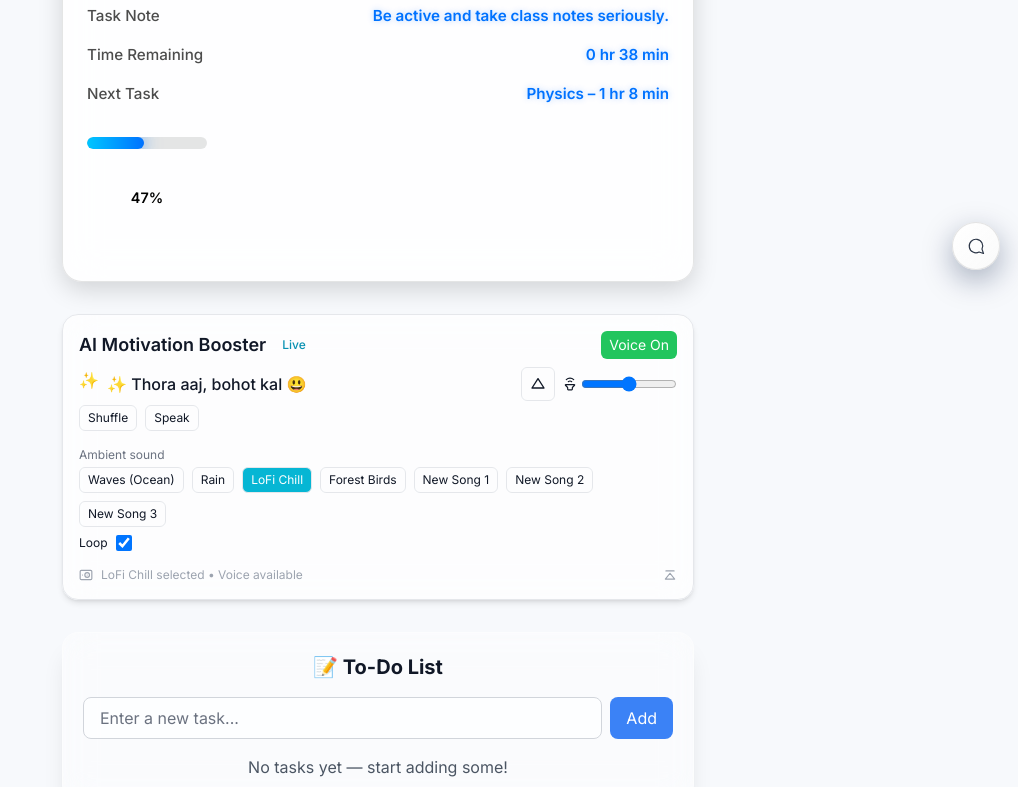
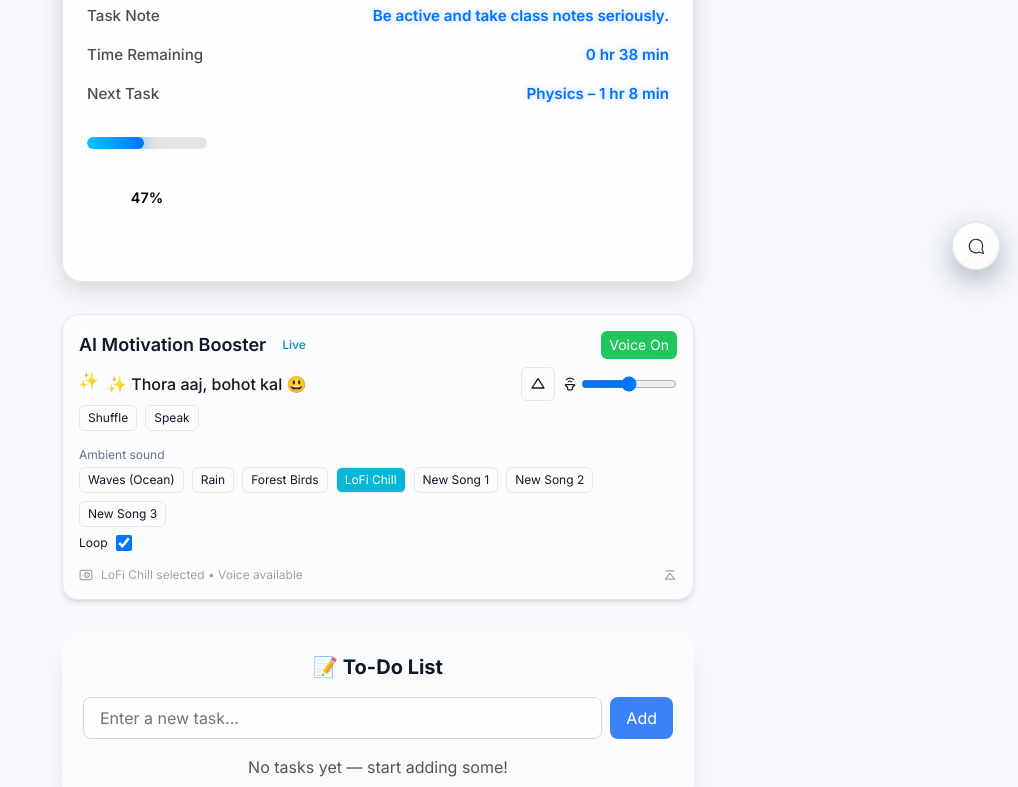
Before and after one commit to techai342/schoolwork, a React (Vite) app: page / in a window 1280 px wide. Shown: the part 512-1299 px from the top of the page, without its empty margins (262-1280 px from the left). Built offline with nearby package versions, Linux system fonts and the light colour scheme.

Commit message:
Update MotivationBooster.jsx

```diff
--- a/src/components/MotivationBooster.jsx
+++ b/src/components/MotivationBooster.jsx
@@ -1,15 +1,9 @@
 import React, { useEffect, useMemo, useRef, useState } from "react";
-import motivations from "../data/motivations"; // your Roman-Urdu list
+import motivations from "../data/motivations";
 import { Play, Pause, Volume2, Speaker, SkipForward } from "lucide-react";
 
-/**
- * MotivationBooster
- * - Random motivational message with emoji + subtle animation
- * - Text-to-Speech (voice speak)
- * - Audio player for Nature/LoFi sounds (waves, rain, lofi, forest, etc.)
- */
 export default function MotivationBooster() {
-  // Theme detection
+  // --- Theme detection ---
   const [theme, setTheme] = useState(
     typeof window !== "undefined" ? localStorage.getItem("theme") || "light" : "light"
   );
@@ -23,50 +17,25 @@ export default function MotivationBooster() {
 
   const isDark = theme === "dark";
 
-  // Pick a random quote on mount
+  // --- Random motivation message ---
   const [quoteIndex, setQuoteIndex] = useState(() =>
     Math.floor(Math.random() * motivations.length)
   );
 
-  // Emoji pool
   const emojiPool = useMemo(() => ["🌊", "☕", "🌿", "🔥", "💪", "✨", "🌟"], []);
-
-  // Compute message
   const message = useMemo(() => {
     const q = motivations[quoteIndex] || "Aaj ka ek goal complete karo ✅";
     const e = emojiPool[Math.floor(Math.random() * emojiPool.length)];
     return `${e}  ${q}`;
   }, [quoteIndex, emojiPool]);
 
-  // Speech (TTS) state
+  // --- Text-to-Speech (TTS) ---
   const [speaking, setSpeaking] = useState(false);
   const [ttsEnabled, setTtsEnabled] = useState(true);
   const [rate, setRate] = useState(1);
   const [pitch, setPitch] = useState(1);
   const utterRef = useRef(null);
 
-  // Audio state
-  const audioRef = useRef(null);
-  const [audioPlaying, setAudioPlaying] = useState(false);
-  const [volume, setVolume] = useState(0.5);
-  const [loop, setLoop] = useState(true);
-
-  // ✅ Your sound options (you can add more later)
-  const soundOptions = [
-    { id: "waves", label: "Waves (Ocean)", src: "/src/assets/sounds/waves.mp3" },
-    { id: "rain", label: "Rain", src: "/src/assets/sounds/rain.mp3" },
-    { id: "lofi", label: "LoFi Chill", src: "/src/assets/songs/lofi.mp3" },
-    { id: "forest", label: "Forest Birds", src: "/src/assets/sounds/forest.mp3" },
-    // 🎵 Space for 3 more songs later
-    { id: "song2", label: "New Song 1", src: "/src/assets/songs/song2.mp3" },
-    { id: "song3", label: "New Song 2", src: "/src/assets/songs/song3.mp3" },
-    { id: "song4", label: "New Song 3", src: "/src/assets/songs/song4.mp3" },
-  ];
-
-  const [soundId, setSoundId] = useState("lofi"); // default LoFi
-  const currentSound = soundOptions.find((s) => s.id === soundId) || soundOptions[0];
-
-  // --- TTS Functions ---
   const speak = (text) => {
     if (!("speechSynthesis" in window)) return;
     window.speechSynthesis.cancel();
@@ -89,37 +58,39 @@ export default function MotivationBooster() {
     setSpeaking(false);
   };
 
-  // --- Audio Player Functions ---
+  // --- Audio Player ---
+  const audioRef = useRef(null);
+  const [audioPlaying, setAudioPlaying] = useState(false);
+  const [volume, setVolume] = useState(0.5);
+  const [loop, setLoop] = useState(true);
+
+  // All sound options (you can replace mp3s easily)
+  const soundOptions = [
+    { id: "waves", label: "Waves (Ocean)", src: "/src/assets/sounds/waves.mp3" },
+    { id: "rain", label: "Rain", src: "/src/assets/sounds/rain.mp3" },
+    { id: "forest", label: "Forest Birds", src: "/src/assets/sounds/forest.mp3" },
+    { id: "lofi", label: "LoFi Chill", src: "/src/assets/songs/lofi.mp3" },
+    { id: "song2", label: "New Song 1", src: "/src/assets/songs/song2.mp3" },
+    { id: "song3", label: "New Song 2", src: "/src/assets/songs/song3.mp3" },
+    { id: "song4", label: "New Song 3", src: "/src/assets/songs/song4.mp3" },
+  ];
+
+  const [soundId, setSoundId] = useState("lofi");
+  const currentSound = soundOptions.find((s) => s.id === soundId) || soundOptions[0];
+
+  // ✅ Proper audio setup
   useEffect(() => {
-    audioRef.current = new Audio(currentSound.src);
-    audioRef.current.loop = loop;
-    audioRef.current.volume = volume;
-    audioRef.current.preload = "auto";
-
-    return () => {
-      if (audioRef.current) {
-        audioRef.current.pause();
-        audioRef.current.src = "";
-        audioRef.current = null;
-      }
-    };
-  }, [soundId]);
-
-  useEffect(() => {
-    if (audioRef.current) audioRef.current.volume = volume;
-  }, [volume]);
-
-  useEffect(() => {
-    if (audioRef.current) audioRef.current.loop = loop;
-  }, [loop]);
+    if (audioRef.current) {
+      audioRef.current.src = currentSound.src;
+      audioRef.current.loop = loop;
+      audioRef.current.volume = volume;
+      audioRef.current.load();
+    }
+  }, [currentSound, loop]);
 
   const toggleAudio = async () => {
-    if (!audioRef.current) {
-      audioRef.current = new Audio(currentSound.src);
-      audioRef.current.loop = loop;
-      audioRef.current.volume = volume;
-    }
     try {
+      if (!audioRef.current) return;
       if (audioPlaying) {
         audioRef.current.pause();
         setAudioPlaying(false);
@@ -128,9 +99,15 @@ export default function MotivationBooster() {
         setAudioPlaying(true);
       }
     } catch (err) {
-      console.warn("Audio play failed (user interaction may be required).", err);
+      console.warn("🎧 Play error:", err);
     }
   };
+
+  useEffect(() => {
+    if (audioRef.current) {
+      audioRef.current.volume = volume;
+    }
+  }, [volume]);
 
   useEffect(() => {
     return () => {
@@ -139,6 +116,7 @@ export default function MotivationBooster() {
     };
   }, []);
 
+  // Shuffle motivational quote
   const shuffleQuote = () => {
     setQuoteIndex((prev) => {
       let next = Math.floor(Math.random() * motivations.length);
@@ -147,18 +125,18 @@ export default function MotivationBooster() {
     });
   };
 
-  const speakCurrent = () => {
-    if (!ttsEnabled) return;
-    speak(message);
-  };
-
-  // Theme colors
-  const cardBg = isDark ? "bg-white/6 border-white/10" : "bg-white/70 border-gray-200";
+  // --- Theme colors ---
+  const cardBg = isDark
+    ? "bg-white/10 border-white/10 backdrop-blur-xl"
+    : "bg-white/50 border-gray-200 backdrop-blur-md";
   const textColor = isDark ? "text-gray-100" : "text-gray-900";
   const accent = isDark ? "text-yellow-300" : "text-cyan-600";
 
+  // --- Render ---
   return (
-    <div className={`p-4 rounded-2xl border backdrop-blur-lg shadow-md ${cardBg} ${textColor} relative overflow-hidden`}>
+    <div
+      className={`p-4 rounded-2xl border shadow-md ${cardBg} ${textColor} relative overflow-hidden transition-all`}
+    >
       {/* Header */}
       <div className="flex items-start justify-between gap-3">
         <div>
@@ -169,7 +147,9 @@ export default function MotivationBooster() {
 
           <div className="mt-3">
             <p className="text-base font-medium leading-relaxed animate-fadeIn">
-              <span className="inline-block animate-bounce">{emojiPool[quoteIndex % emojiPool.length]}</span>
+              <span className="inline-block animate-bounce">
+                {emojiPool[quoteIndex % emojiPool.length]}
+              </span>
               <span className="ml-2">{message}</span>
             </p>
 
@@ -181,7 +161,7 @@ export default function MotivationBooster() {
                 Shuffle
               </button>
               <button
-                onClick={speakCurrent}
+                onClick={() => speak(message)}
                 disabled={!ttsEnabled}
                 className="text-xs px-2 py-1 rounded-md border transition hover:scale-105"
               >
@@ -198,7 +178,9 @@ export default function MotivationBooster() {
               setTtsEnabled((s) => !s);
               if (ttsEnabled) stopSpeak();
             }}
-            className={`px-2 py-1 rounded-md text-sm transition ${ttsEnabled ? "bg-green-500 text-white" : "bg-gray-200"}`}
+            className={`px-2 py-1 rounded-md text-sm transition ${
+              ttsEnabled ? "bg-green-500 text-white" : "bg-gray-200"
+            }`}
           >
             {ttsEnabled ? "Voice On" : "Voice Off"}
           </button>
@@ -280,7 +262,10 @@ export default function MotivationBooster() {
         />
       </div>
 
-      {/* Small animations */}
+      {/* Hidden audio element */}
+      <audio ref={audioRef} preload="auto" />
+
+      {/* Animations */}
       <style>{`
         @keyframes fadeIn { from { opacity: 0; transform: translateY(6px);} to { opacity: 1; transform: translateY(0);} }
         .animate-fadeIn { animation: fadeIn 420ms ease both; }
```
